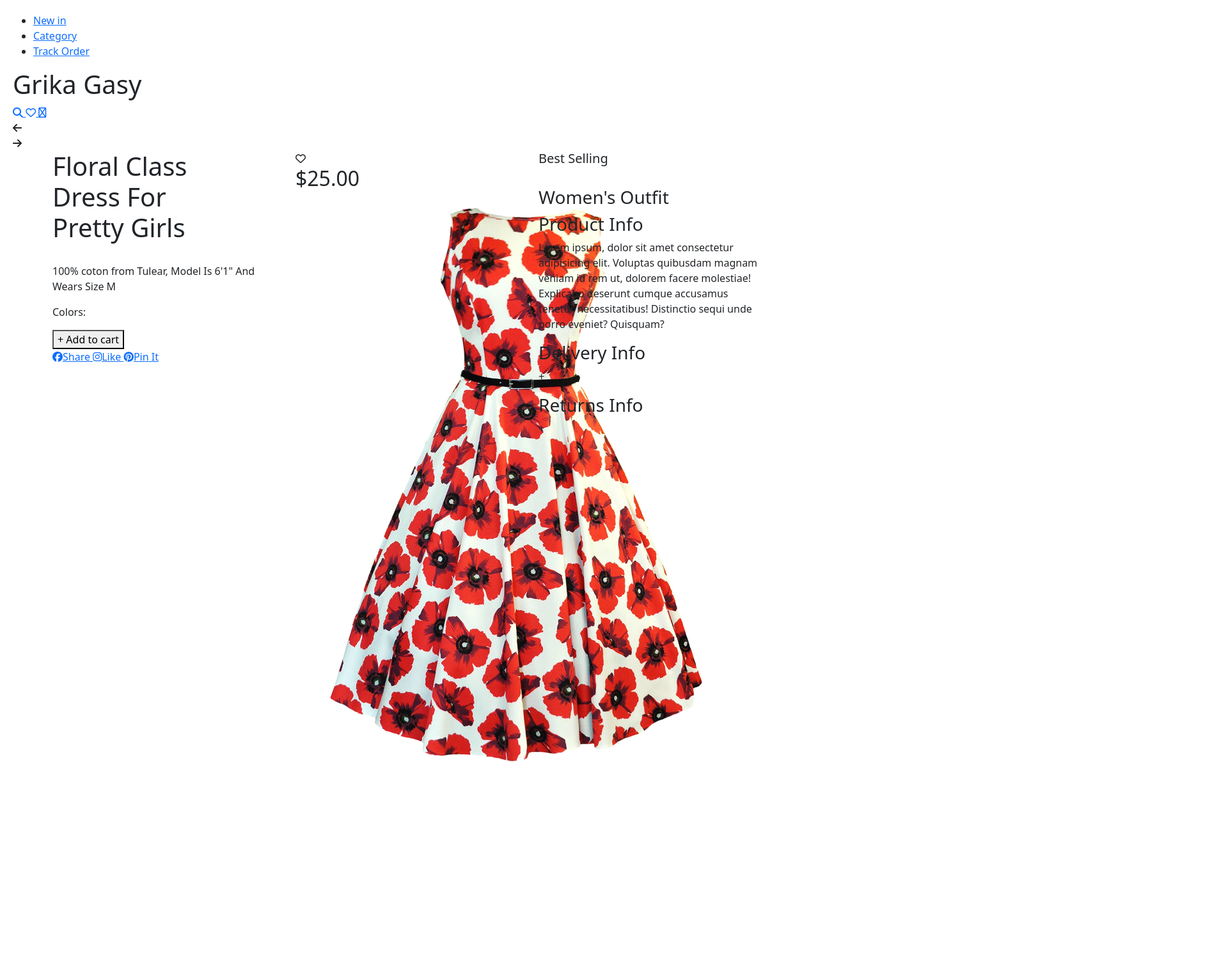
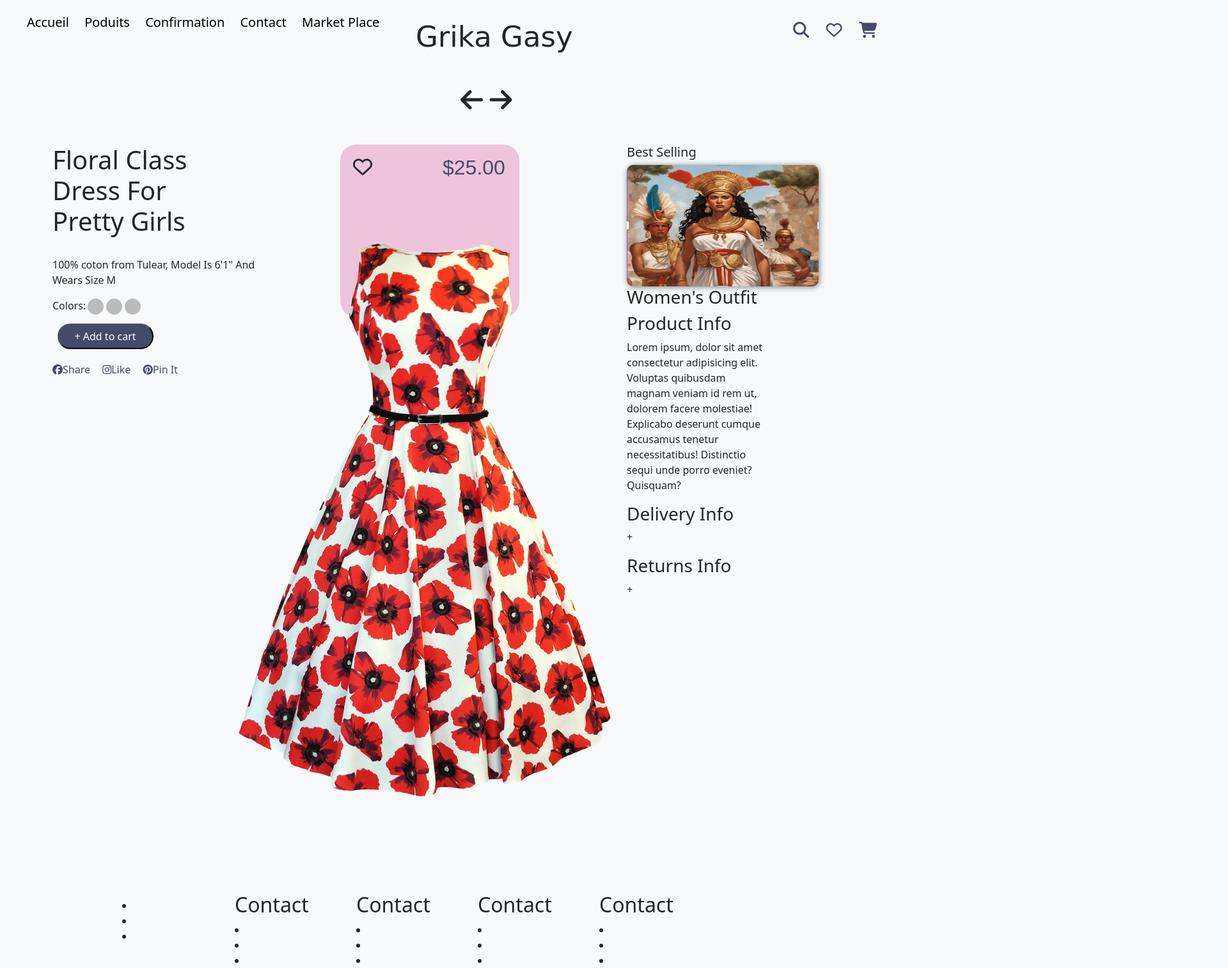
Before and after one commit to xoboomer32/projet, a plain HTML site: page index.html in a window 1280 px wide. Shown: the top 1514 px of the page at 64% size, 1920 px wide, since content can reach past the window. Before the commit the page ends 1226 px from the top, so only its background shows below. Drawn offline with nearby package versions, Linux system fonts and the light colour scheme.

Commit message:
nanarina ny simba

```diff
--- a/index.html
+++ b/index.html
@@ -3,19 +3,19 @@
 <head>
     <meta charset="UTF-8">
     <meta name="viewport" content="width=device-width, initial-scale=1.0">
-    <title>M'BIKA</title>
+    <title>Grika|Gasy</title>
     <link href="https://cdn.jsdelivr.net/npm/bootstrap@5.3.3/dist/css/bootstrap.min.css" rel="stylesheet" integrity="sha384-QWTKZyjpPEjISv5WaRU9OFeRpok6YctnYmDr5pNlyT2bRjXh0JMhjY6hW+ALEwIH" crossorigin="anonymous">
-    <!-- <link rel="stylesheet" href="public/bootstrap/css/bootstrap.css">
-    <link rel="stylesheet" href="public/fontawesome/css/all.css"> -->
     <link rel="stylesheet" href="style.css">
 </head>
-<body>
+<body class="bg-light">
     <header>
         <nav>
             <ul>
-            <li><a href="#">New in</a></li>
-            <li><a href="#">Category</a></li>
-            <li><a href="#">Track Order</a></li>
+            <li><a href="#">Accueil</a></li>
+            <li><a href="#">Poduits</a></li>
+            <li><a href="#">Confirmation</a></li>
+            <li><a href="#">Contact</a></li>
+            <li><a href="#">Market Place</a></li>
             </ul>
         </nav>
             <h1 id="brandname">Grika Gasy</h1>
@@ -27,7 +27,7 @@
                     <i class="fa-regular fa-heart"></i>
                 </a>
                 <a href="">
-                    <i class="fa-regular fa-cart-shopping"></i>
+                    <i class="fa-solid fa-cart-shopping"></i>
                 </a>
             </div>
     </header>
@@ -78,7 +78,7 @@
            <div class="col-md-4" id="trois">
               <h5 class="title3rd">Best Selling</h5>
               <span class="pic3">
-                 <img src="images/jupes et robes/th-3718820124.jpg" alt="">
+                 <img src="images/makt.png" alt="">
               </span>
               <div>
                <h3>Women's Outfit</h3>
@@ -102,7 +102,45 @@
            </div>
         </div>
     </div>
+    <div class="container">
+        <div class="row">
+            <div class="col-md-1"></div>
+            <div class="col-md-2">
+                <h2></h2>
+                <ul>
+                    <li></li>
+                    <li></li>
+                    <li></li>
+                </ul>
+            </div>
+            <div class="col-md-2">
+                <h2>Contact</h2>
+                <li></li>
+                <li></li>
+                <li></li>
+            </div>
+            <div class="col-md-2">
+                <h2>Contact</h2>
+                <li></li>
+                <li></li>
+                <li></li>
+            </div>
+            <div class="col-md-2">
+                <h2>Contact</h2>
+                <li></li>
+                <li></li>
+                <li></li>
+            </div>
+            <div class="col-md-2">
+                <h2>Contact</h2>
+                <li></li>
+                <li></li>
+                <li></li>
+            </div>
+            <div class="col-md-1"></div>
+        </div>
+    </div>
     <script src="https://cdn.jsdelivr.net/npm/bootstrap@5.3.3/dist/js/bootstrap.bundle.min.js" integrity="sha384-YvpcrYf0tY3lHB60NNkmXc5s9fDVZLESaAA55NDzOxhy9GkcIdslK1eN7N6jIeHz" crossorigin="anonymous"></script>
-    <script src="https://kit.fontawesome.com/1d3c1e8bb9.js" crossorigin="anonymous"></script>
+   <script src="https://kit.fontawesome.com/1d3c1e8bb9.js" crossorigin="anonymous"></script>
 </body>
 </html>
--- a/style.css
+++ b/style.css
@@ -1,94 +1,56 @@
-@font-face {
-        font-family: sinera;
-        src: url(public/font/sinera/Sinera.otf);
+body{
+  overflow-y: scroll;
+  overflow-x: hidden;
 }
-body{
-        padding: 20px;
-        overflow-x: hidden;
+header nav ul{
+  margin-top: 20px;
 }
-.ic{
-  display: flex;
-  flex: end;
+header nav ul li{
+  padding: 10px;
+  display: inline;
 }
-.nav-link{
-        color: black;
-        font-size: 20px;
+header nav ul li a{
+  font-size: 20px;
+  text-decoration: none;
+  color: black;
 }
-.navbar-brand{
-        position: relative;
-        left: 310px;
-        font-size: 50px;
-        font-family: sinera;
-}
-<<<<<<< HEAD
 #brandname{
   position: relative;
   left: 650px;
   bottom: 35px;
   font-family: cursive;
   font-size: 45px;
-=======
-.image{
-        margin: 20px 0px 20px 0px;
-        height: 420px;
-        background-color: #e4e4e4;
->>>>>>> create
 }
-.reaction{
-        position: relative;
-        top: 10px;
-        left: 302px;
-        font-size: 30px;
+#navoption{
+  position: relative;
+  left: 1220px;
+  bottom: 100px;
 }
-#image1{
-        position: relative;
-        bottom: 31px;
-        height: 420px;
-        background-image: url(images/png/pink.png);
-        background-position: center;
-        background-repeat: no-repeat;
-        background-size: 320px;
-        filter: drop-shadow(5px 0px 5px #93a1b5);
+#navoption a{
+  text-decoration: none;
+  color: #45496A;
+  padding-left: 20px;
+  font-size: 25px;
 }
-<<<<<<< HEAD
 #arrowcont .arrow{
   display: inline;
   position: relative;
   left: 720px;
   bottom: 40px;
-=======
-#image2{
-        position: relative;
-        bottom: 31px;
-        height: 420px;
-        background-image: url(images/png/floral.png);
-        background-position: center;
-        background-repeat: no-repeat;
-        background-size: 320px;
-        filter: drop-shadow(5px 0px 5px #93a1b5);
->>>>>>> create
 }
-#image3{
-        position: relative;
-        bottom: 31px;
-        height: 420px;
-        background-image: url(images/png/redDress.png);
-        background-position: center;
-        background-repeat: no-repeat;
-        background-size: 320px;
-        filter: drop-shadow(5px 0px 5px #93a1b5);
+.arrow{
+  font-size: 40px;
 }
-#image4{
-        position: relative;
-        bottom: 31px;
-        height: 420px;
-        background-image: url(images/png/blue.png);
-        background-position: center;
-        background-repeat: no-repeat;
-        background-size: 320px;
-        filter: drop-shadow(5px 0px 5px #93a1b5);
+.dot {
+    height: 25px;
+    width: 25px;
+    background-color: #bbb;
+    border-radius: 50%;
+    display: inline-block;
+    position: relative;
+    bottom: 40px;
+    left: 55px;
 }
-<<<<<<< HEAD
 #mainpic{
   position: relative;
   bottom: 135px;
@@ -100,22 +62,14 @@ body{
   position: relative;
   left: 150px;
   bottom: 25px;
-=======
->>>>>>> create
 
-/* searchbar */
-/* .search {
-position: absolute;
-top: 50%;
-left: 50%;
--webkit-transform: translateX(-50%) translateY(-50%);
-        transform: translateX(-50%) translateY(-50%);
 }
-.search * {
-outline: none;
-box-sizing: border-box;
+#price_heart{
+  position: relative;
+  left: 10px;
+  top: 10px;
+  font-size: 30px;
 }
-<<<<<<< HEAD
 #price{
   padding: 10px;
   position: relative;
@@ -124,130 +78,38 @@ box-sizing: border-box;
   height: 270px;
   border-radius: 25px;
   background-color: #eec4dc;
-=======
-.search__wrapper {
-position: relative;
->>>>>>> create
 }
-.search__field {
-width: 50px;
-height: 50px;
-color: transparent;
-font-family: Lato, sans-serif;
-font-size: 1.35em;
-padding: 0.35em 50px 0.35em 0;
-border: 1px solid transparent;
-border-radius: 0;
-cursor: pointer;
-transition: all 0.3s ease-in-out;
+#btn_add{
+  width: 150px;
+  height: 40px;
+  padding: 1px;
+  background-color: #45496A;
+  border-radius: 25px;
+  font-size: 16px;
+  color: white;
+  position: relative;
+  right: 80px;
 }
-.search__field:focus {
-border-bottom-color: #ccc;
-width: 50vw;
-color: #2b2b2b;
-cursor: default;
+#extralink{
+  position: relative;
+  top: 20px;
+  display: inline;
 }
-.search__field:focus ~ .search__icon {
-background-color: transparent;
-cursor: pointer;
-pointer-events: auto;
+#extralink a{
+  text-decoration: none;
+  color: #45496A;
+  padding-right: 15px;
 }
-.search__icon {
-position: absolute;
-top: 0;
-right: 0;
-background-color: #e9f1f4;
-width: 50px;
-height: 50px;
-font-size: 1.35em;
-text-align: center;
-border-color: transparent;
-border-radius: 50%;
-pointer-events: none;
-display: inline-block;
-transition: background-color 0.2s ease-in-out;
+.pic3 img{
+  width: 300px;
+  height: 190px;
+  border-radius: 10px;
+  box-shadow: 1px 1px 10px grey;
 }
-.search__field::-webkit-input-placeholder {
-position: relative;
-top: 0;
-left: 0;
-transition-property: top, color;
-transition-duration: .1s;
--webkit-transform: translateZ(0);
-transform: translateZ(0);
--webkit-backface-visibility: hidden;
-backface-visibility: hidden;
--webkit-perspective: 1000;
-perspective: 1000;
+#deux{
+  position: relative;
+  left: 50px;
 }
-.search__field:-moz-placeholder {
-position: relative;
-top: 0;
-left: 0;
-transition-property: top, color;
-transition-duration: .1s;
--webkit-transform: translateZ(0);
-transform: translateZ(0);
--webkit-backface-visibility: hidden;
-backface-visibility: hidden;
--webkit-perspective: 1000;
-perspective: 1000;
+#trois{
+  padding-left: 150px;
 }
-.search__field::-moz-placeholder {
-position: relative;
-top: 0;
-left: 0;
-transition-property: top, color;
-transition-duration: .1s;
--webkit-transform: translateZ(0);
-transform: translateZ(0);
--webkit-backface-visibility: hidden;
-backface-visibility: hidden;
--webkit-perspective: 1000;
-perspective: 1000;
-}
-.search__field:-ms-input-placeholder {
-position: relative;
-top: 0;
-left: 0;
-transition-property: top, color;
-transition-duration: .1s;
--webkit-transform: translateZ(0);
-transform: translateZ(0);
--webkit-backface-visibility: hidden;
-backface-visibility: hidden;
--webkit-perspective: 1000;
-perspective: 1000;
-}
-.search__field::-webkit-input-placeholder[style*=hidden] {
-color: #83b0c1;
-font-size: .65em;
-font-weight: normal;
-top: -20px;
-opacity: 1;
-visibility: visible !important;
-}
-.search__field:-moz-placeholder[style*=hidden] {
-color: #83b0c1;
-font-size: .65em;
-font-weight: normal;
-top: -20px;
-opacity: 1;
-visibility: visible !important;
-}
-.search__field::-moz-placeholder[style*=hidden] {
-color: #83b0c1;
-font-size: .65em;
-font-weight: normal;
-top: -20px;
-opacity: 1;
-visibility: visible !important;
-}
-.search__field:-ms-input-placeholder[style*=hidden] {
-color: #83b0c1;
-font-size: .65em;
-font-weight: normal;
-top: -20px;
-opacity: 1;
-visibility: visible !important;
-} */
```
